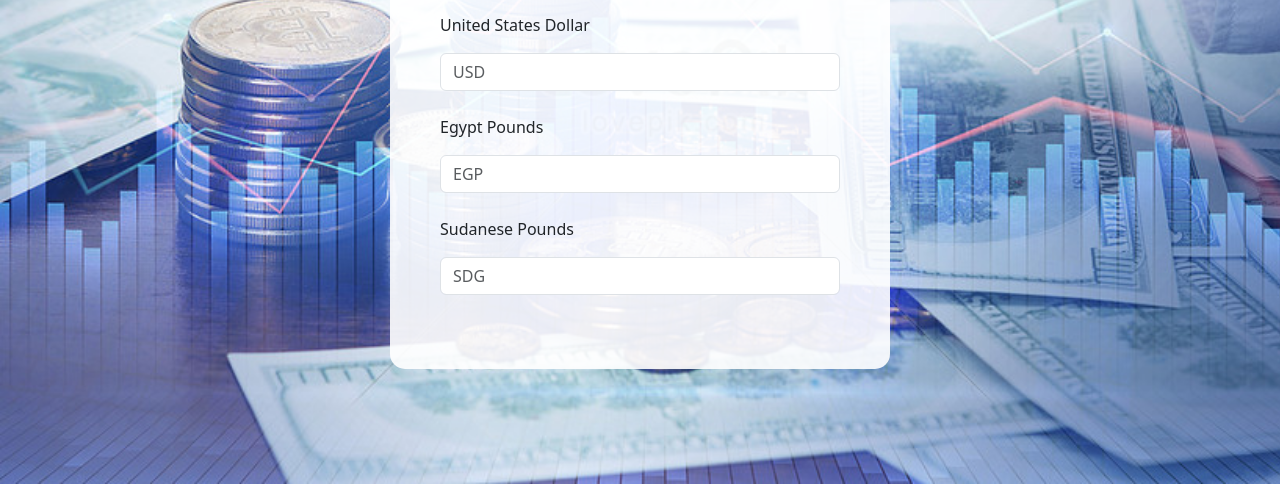
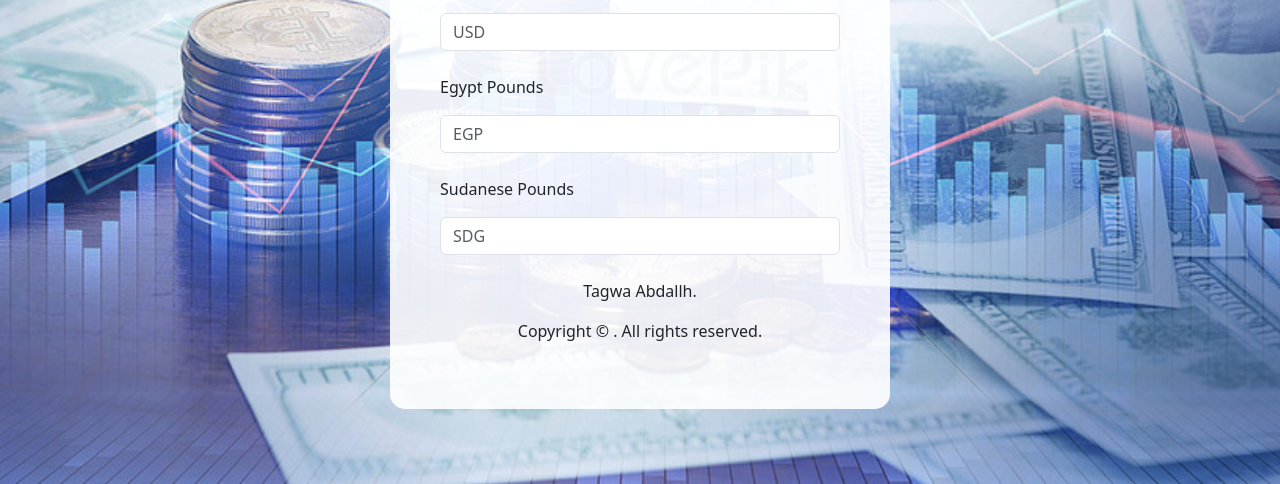
Before and after one commit to Tagwa-abdallh/Pount, a plain HTML site: page index.html in a window 1280 px wide. Shown: the part 316-800 px from the top of the page. Drawn offline with nearby package versions, Linux system fonts and the light colour scheme.

Commit message:
Update index.html

```diff
--- a/index.html
+++ b/index.html
@@ -25,6 +25,8 @@
                <label for="SudanesePounds" class="mb-3">Sudanese Pounds</label>
                <input type="number" class="form-control" placeholder="SDG" id="SudanesePounds">
              </div>
+                <p class="copyright text-center">Tagwa Abdallh. </p>
+                <p class="copyright text-center">Copyright © . All rights reserved.</p>
 
             </div>
         </div>
```
